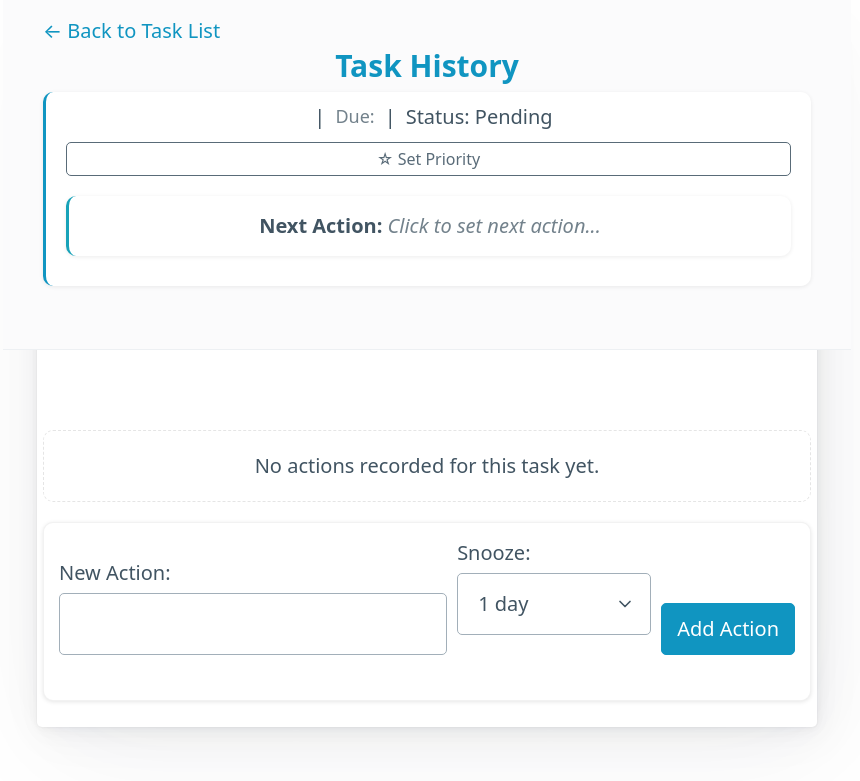
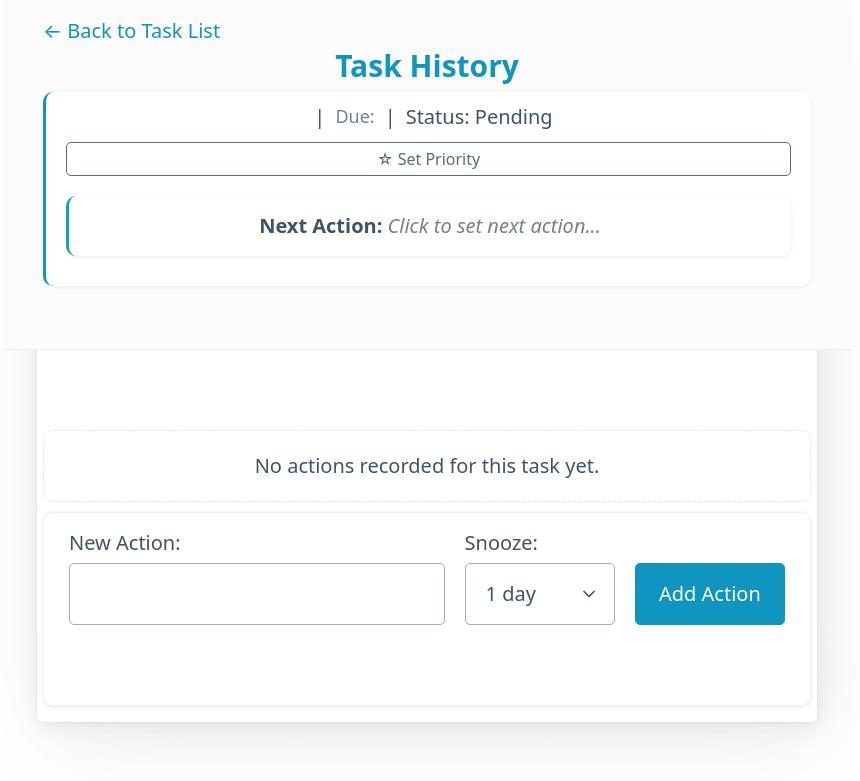
Before and after one commit to rjtavares/Melga, a Flask app: template templates/task_history.html in a window 1280 px wide. Shown: the top 781 px of the page, without its empty margins (213-1073 px from the left). Run offline with Flask 2, Linux system fonts and the light colour scheme; the template is opened without the code that fills it, so the values that code supplies are empty; some libraries are stand-ins or nearby versions.

Commit message:
improved UI

```diff
--- a/app.py
+++ b/app.py
@@ -322,9 +322,7 @@ def snooze_task(task_id, days):
 
     # Update the task with the new due date using our standardized format
     update_task(task_id, {'due_date': get_db_date(new_due_date)})
-    return True, f'Task snoozed for {days} {day_str}{week_str}{month_str} until {formatted_due_date}.'
-
-
+    return f'Task snoozed for {days} {day_str}{week_str}{month_str} until {formatted_due_date}.', 'success'
 
 @app.route('/flash-messages')
 def get_flash_messages():
@@ -545,11 +543,6 @@ def toggle_task_priority(task_id):
     actions = get_actions(task_id)
     task = get_task(task_id)
 
-    # Format dates and check overdue status
-    due_date = parse_date(task['due_date'])
-    task['due_date_display'] = format_date(due_date)
-    task['is_overdue'] = due_date < date.today() and not task['completed']
-
     # Set the response headers to trigger flash display and refresh key elements
     response = make_response(render_template('_task_actions.html', actions=actions, task=task))
     response.headers['HX-Trigger'] = json.dumps({
--- a/db.py
+++ b/db.py
@@ -57,8 +57,14 @@ def get_db(flask=True):
 def get_task(task_id):
     db = get_db()
     cursor = db.execute('SELECT id, description, due_date, completed, last_notification, next_action, priority FROM tasks WHERE id = ?', (task_id,))
-    task = cursor.fetchone()
-    return dict(task)
+    task = dict(cursor.fetchone())
+
+    # Format dates and check overdue status
+    due_date = parse_date(task['due_date'])
+    task['due_date_display'] = format_date(due_date)
+    task['is_overdue'] = due_date < date.today() and not task['completed']
+
+    return task
 
 def get_overdue_tasks():
     db = get_db(flask=False)
--- a/templates/_task_summary.html
+++ b/templates/_task_summary.html
@@ -1,6 +1,6 @@
 <div id="task-summary-section" class="task-summary">
     <strong>{{ task.description }}</strong> |
-    <span class="due-date {% if task.is_overdue %}overdue{% endif %}">Due: {{ task.due_date }}{% if task.is_overdue %} (OVERDUE!){% endif %}</span> |
+    <span class="due-date {% if task.is_overdue %}overdue{% endif %}">Due: {{ task.due_date_display}}{% if task.is_overdue %} (OVERDUE!){% endif %}</span> |
     <span class="status">Status: {{ "Completed" if task.completed else "Pending" }}</span>
     <button class="priority-toggle-btn {% if task.priority %}priority-high{% endif %}"
             hx-post="/task/{{ task.id }}/toggle-priority"
--- a/templates/task_history.html
+++ b/templates/task_history.html
@@ -147,7 +147,7 @@
         }
 
         .add-action-form {
-            margin: 1rem 0;
+            margin: 0.5rem 0;
             padding: 0.75rem;
             background: var(--card-background-color);
             border-radius: 0.5rem;
@@ -155,17 +155,29 @@
             border: 1px solid rgba(0,0,0,0.05);
         }
 
-        .form-grid {
-            display: grid;
-            grid-template-columns: 2fr 1fr auto;
-            gap: 0.5rem;
-            align-items: end;
+        .form-flex {
+            display: flex;
+            align-items: flex-end; /* Align items to bottom */
+            margin-bottom: 15px;
+        }
+
+        .form-group {
+            flex: 1;
+            margin: 0 10px;
+        }
+
+        .form-group.wide {
+            flex: 2.5;
         }
 
         @media (max-width: 768px) {
-            .form-grid {
-                grid-template-columns: 1fr;
+            .form-flex {
+                flex-direction: column;
                 gap: 0.25rem;
+            }
+            .form-group {
+                margin: 0;
+                width: 100%;
             }
         }
 
@@ -328,12 +340,12 @@
                   hx-swap="innerHTML"
                   hx-indicator="#add-action-spinner"
                   hx-on="htmx:afterSwap: document.getElementById('task-summary-container').outerHTML = htmx.find('#task-summary-container').outerHTML">
-                <div class="form-grid">
-                    <div>
+                <div class="form-flex">
+                    <div class="form-group wide">
                         <label for="action_description">New Action:</label>
                         <input type="text" id="action_description" name="action_description" required>
                     </div>
-                    <div>
+                    <div class="form-group">
                         <label for="action_snooze">Snooze:</label>
                         <select id="action_snooze" name="action_snooze">
                             <option value="1">1 day</option>
@@ -342,7 +354,7 @@
                             <option value="30">1 month</option>
                         </select>
                     </div>
-                    <div>
+                    <div class="form-group">
                         <button type="submit" class="primary">Add Action</button>
                     </div>
                 </div>
```
